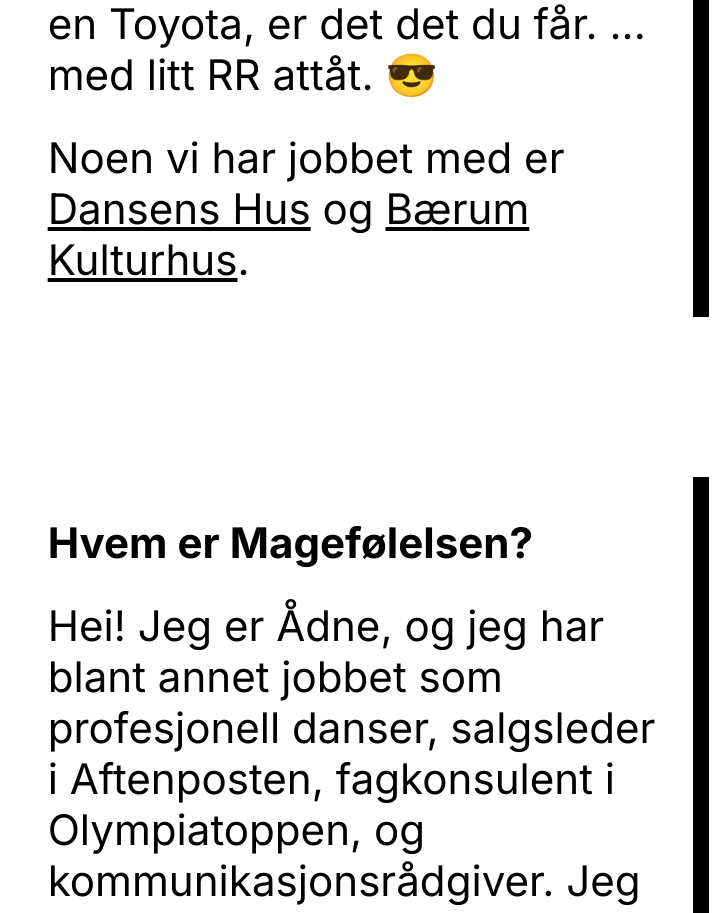
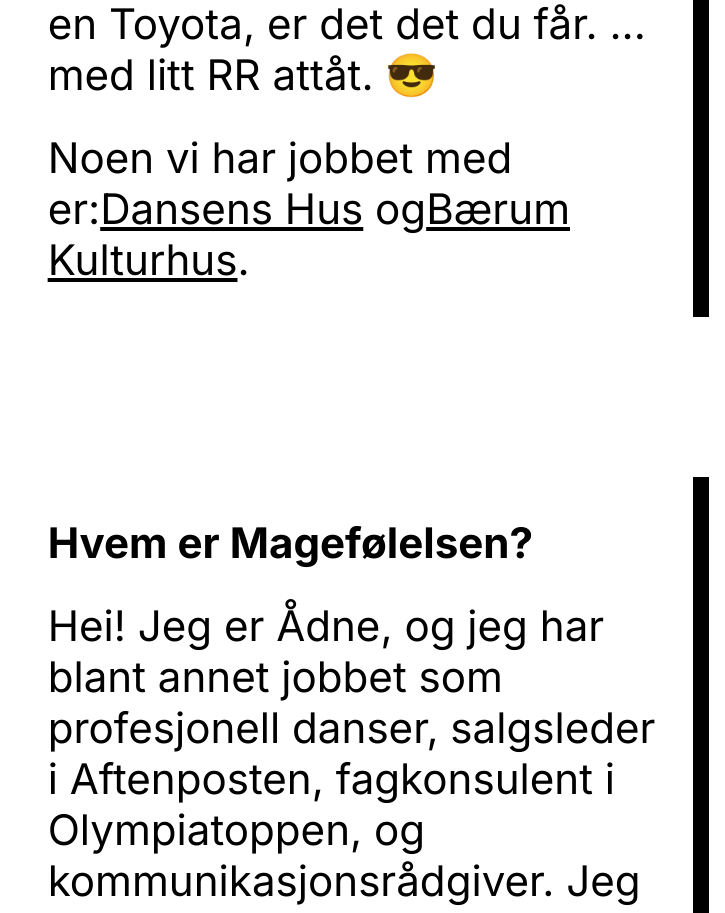
Before and after one commit to AMarlonG/magefolelsen, a Next.js app: page /om-magefolelsen in a window 1280 px wide. Shown: the part 2162-3075 px from the top of the page, without its empty margins (555-1280 px from the left). Built offline with nearby package versions, Linux system fonts and the light colour scheme.

Commit message:
Removed some weird code

```diff
--- a/app/om-magefolelsen/page.tsx
+++ b/app/om-magefolelsen/page.tsx
@@ -45,8 +45,8 @@
               ... med litt RR attåt. 😎
             </p>
             <p>
-              Noen vi har jobbet med er{' '}
-              <a href='https://www.dansenshus.com/'>Dansens Hus</a> og{' '}
+              Noen vi har jobbet med er:
+              <a href='https://www.dansenshus.com/'>Dansens Hus</a> og
               <a href='https://www.baerumkulturhus.no/'>Bærum Kulturhus</a>.
             </p>
           </section>
```
